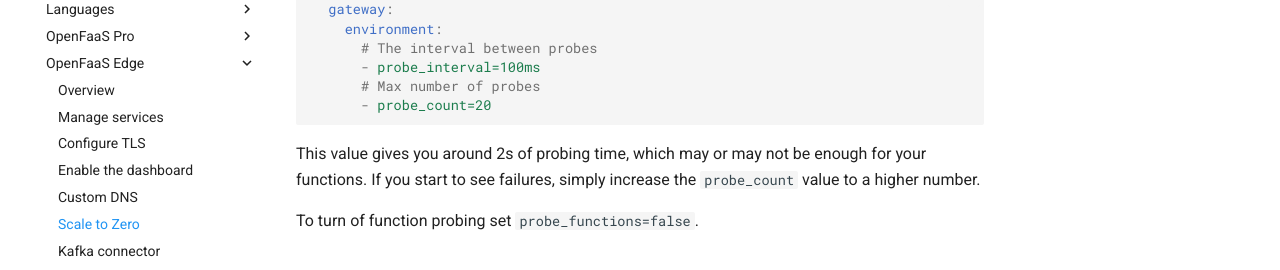
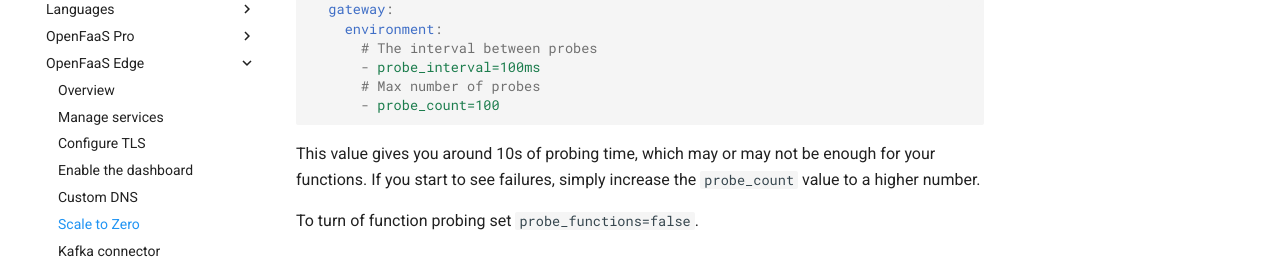
Before and after one commit to openfaas/docs, an MkDocs documentation site: the page built from docs/edge/scale-to-zero.md, in a window 1280 px wide and 900 px high, scrolled down 957 px. Shown: the part 192-462 px from the top of the window. Built offline with MkDocs 1.6.1 and Material for MkDocs 9.7.7, drawn with Linux system fonts in a browser that asks for light colours; comment, search, counter and statistics services are not loaded.

Commit message:
Update default prober count for openfaas edge to 10s
Signed-off-by: Alex Ellis (OpenFaaS Ltd) <alexellis2@gmail.com>

````diff
--- a/docs/edge/scale-to-zero.md
+++ b/docs/edge/scale-to-zero.md
@@ -40,10 +40,10 @@ services:
       # The interval between probes
       - probe_interval=100ms
       # Max number of probes
-      - probe_count=20
+      - probe_count=100
 ```
 
-This value gives you around 2s of probing time, which may or may not be enough for your functions. If you start to see failures, simply increase the `probe_count` value to a higher number.
+This value gives you around 10s of probing time, which may or may not be enough for your functions. If you start to see failures, simply increase the `probe_count` value to a higher number.
 
 To turn of function probing set `probe_functions=false`.
 
````
